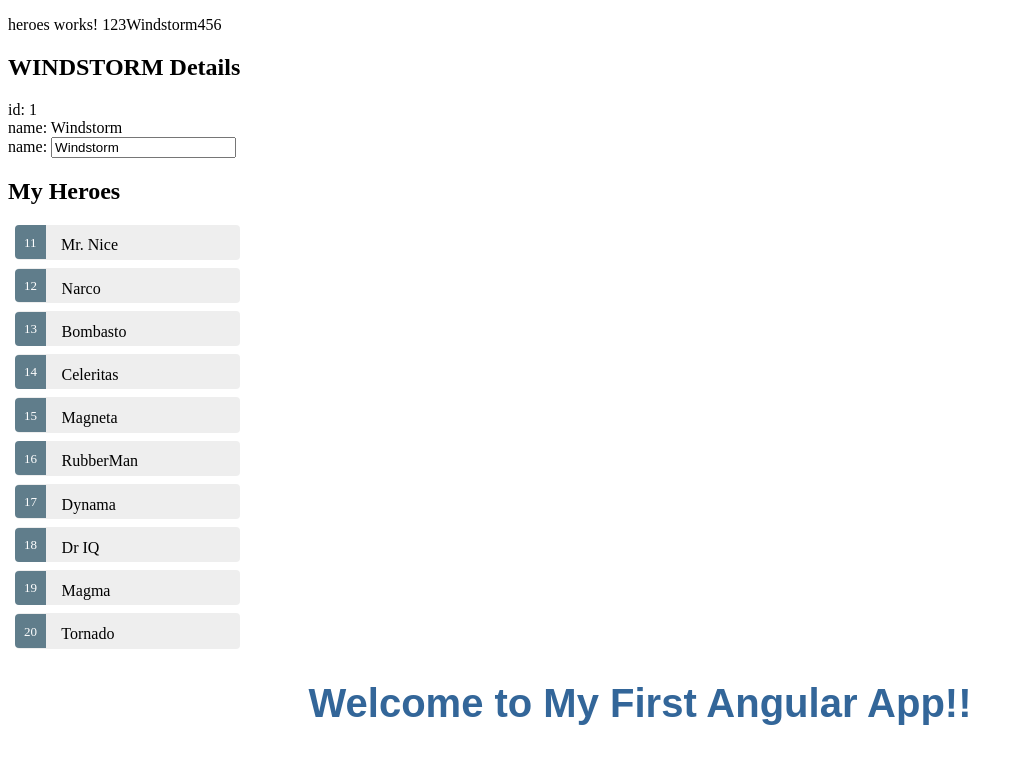
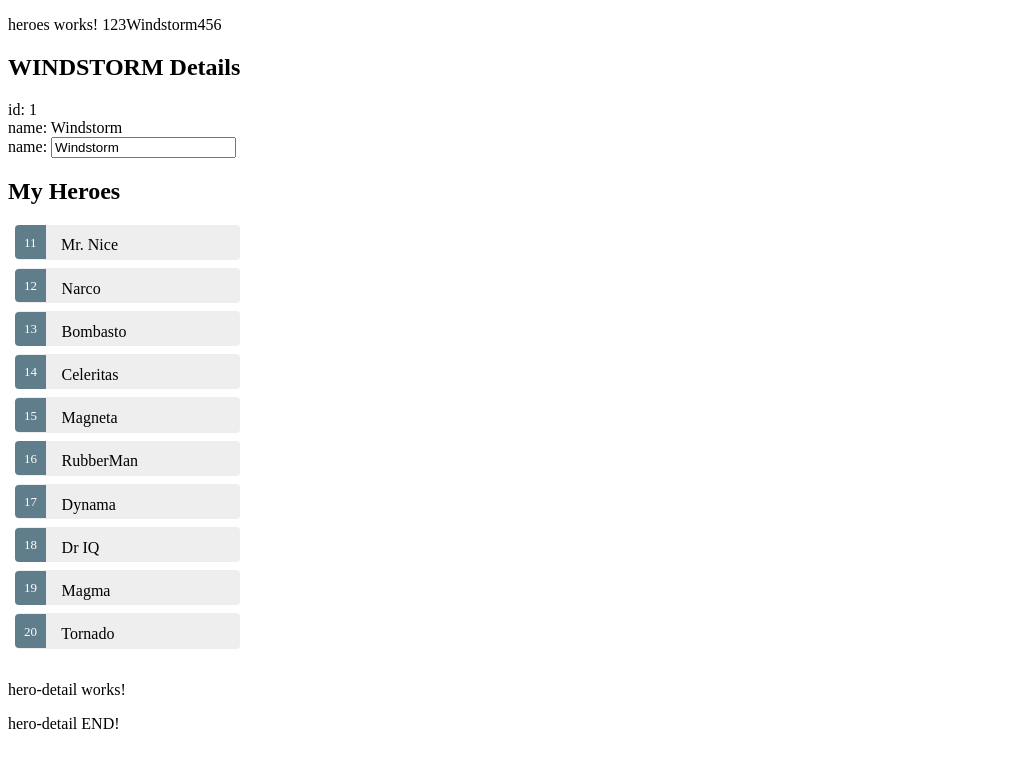
Before and after one commit to cary205/angular-hello, an Angular app: page / in a window 1280 px wide. Shown: the top 763 px of the page, without its empty margins (0-1023 px from the left). Built offline with nearby package versions, Linux system fonts and the light colour scheme.

Commit message:
master/detail

```diff
--- a/src/app/app.module.ts
+++ b/src/app/app.module.ts
@@ -4,11 +4,13 @@
 
 import { AppComponent } from './app.component';
 import { HeroesComponent } from './heroes/heroes.component';
+import { HeroDetailComponent } from './hero-detail/hero-detail.component';
 
 @NgModule({
   declarations: [
     AppComponent,
-    HeroesComponent
+    HeroesComponent,
+    HeroDetailComponent
   ],
   imports: [
     FormsModule,
--- /dev/null
+++ b/src/app/hero-detail/hero-detail.component.html
@@ -0,0 +1,17 @@
+<p>
+  hero-detail works!
+</p>
+
+<div *ngIf="hero">
+    <h2>{{hero.name | uppercase}} Details</h2>
+    <div><span>id: </span>{{hero.id}}</div>
+    <div>
+        <label>name:
+            <input [(ngModel)]="hero.name" placeholder="name"/>
+        </label>
+    </div>
+</div>
+
+<p>
+  hero-detail END!
+</p>
--- /dev/null
+++ b/src/app/hero-detail/hero-detail.component.ts
@@ -0,0 +1,19 @@
+//import { Component, OnInit } from '@angular/core';
+import { Hero } from '../hero';
+import { Component, OnInit, Input } from '@angular/core';
+
+@Component({
+  selector: 'app-hero-detail',
+  templateUrl: './hero-detail.component.html',
+  styleUrls: ['./hero-detail.component.css']
+})
+export class HeroDetailComponent implements OnInit {
+
+  @Input() hero: Hero;
+
+  constructor() { }
+
+  ngOnInit() {
+  }
+
+}
--- a/src/app/heroes/heroes.component.html
+++ b/src/app/heroes/heroes.component.html
@@ -35,3 +35,5 @@
     </label>
   </div>
 </div>
+
+<app-hero-detail [hero]="selectedHero"></app-hero-detail>
```
Also changed, not shown: src/app/hero-detail/hero-detail.component.css (added), 1 other file (tests, documents, lock files or other folders).
